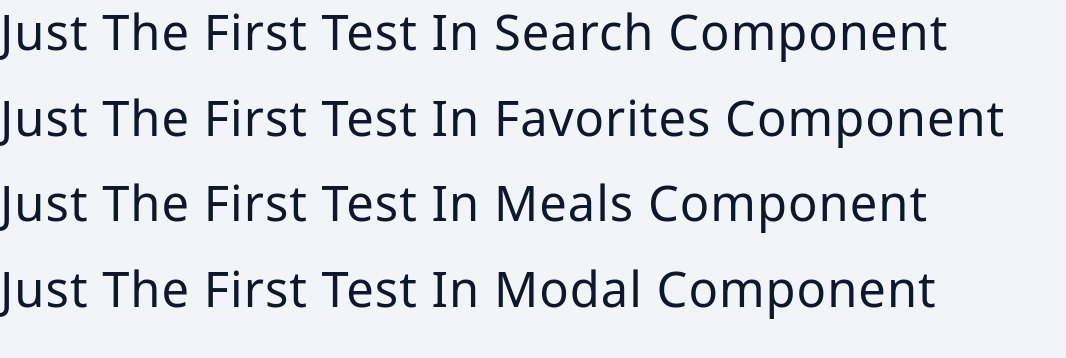
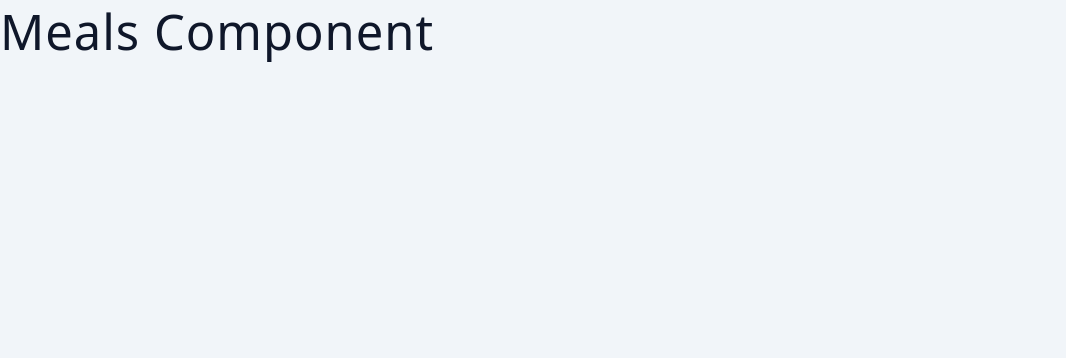
Before and after one commit to Daniel-Garcia-Vizcaino/MealsApp, a React app: page / in a window 1280 px wide. Shown: the top 358 px of the page, without its empty margins (0-1066 px from the left). Built offline with nearby package versions, Linux system fonts and the light colour scheme; the HTML template or start-up script is replaced by a standard one.

Commit message:
Make components easier to read and comment out those that im not using at the moment

```diff
--- a/src/App.jsx
+++ b/src/App.jsx
@@ -10,10 +10,10 @@ import Search from './components/Search'
 export default function App() {
   return (
     <main>
-      <Search />
-      <Favorites />
+      {/*<Search />*/}
+      {/*<Favorites />*/}
       <Meals />
-      <Modal />
+      {/*<Modal />*/}
     </main>
   )
 }
--- a/src/components/Favorites.jsx
+++ b/src/components/Favorites.jsx
@@ -1,4 +1,4 @@
 const Favorites = () => {
-  return <h1>Just the first test in Favorites component</h1>
+  return <h1>Favorites component</h1>
 }
 export default Favorites
--- a/src/components/Meals.jsx
+++ b/src/components/Meals.jsx
@@ -1,4 +1,4 @@
 const Meals = () => {
-  return <h1>Just the first test in Meals component</h1>
+  return <h1>Meals component</h1>
 }
 export default Meals
--- a/src/components/Modal.jsx
+++ b/src/components/Modal.jsx
@@ -1,4 +1,4 @@
 const Modal = () => {
-  return <h1>Just the first test in Modal component</h1>
+  return <h1>Modal component</h1>
 }
 export default Modal
--- a/src/components/Search.jsx
+++ b/src/components/Search.jsx
@@ -1,4 +1,4 @@
 const Search = () => {
-  return <h1>Just the first test in Search component</h1>
+  return <h1>Search component</h1>
 }
 export default Search
```
